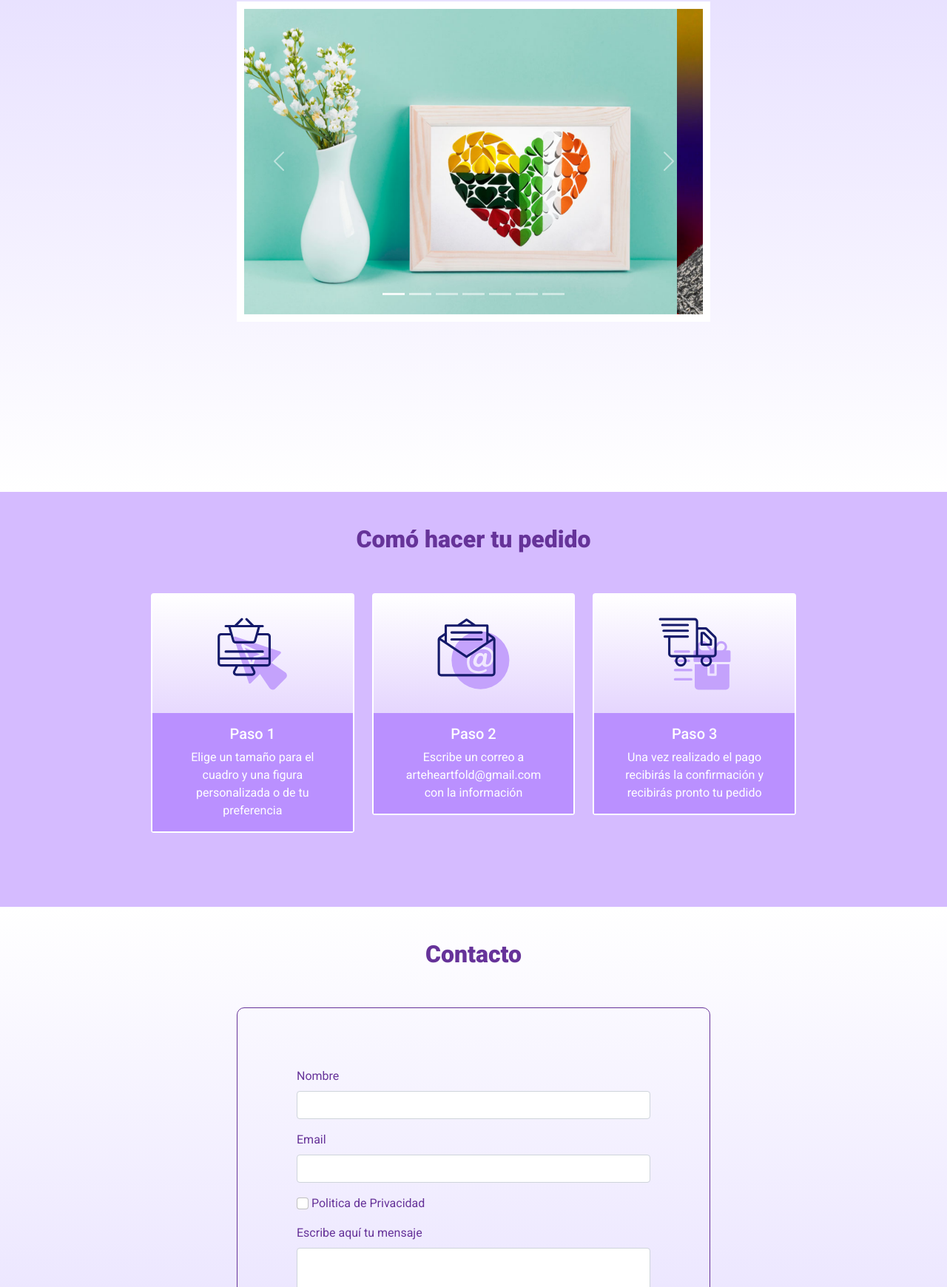
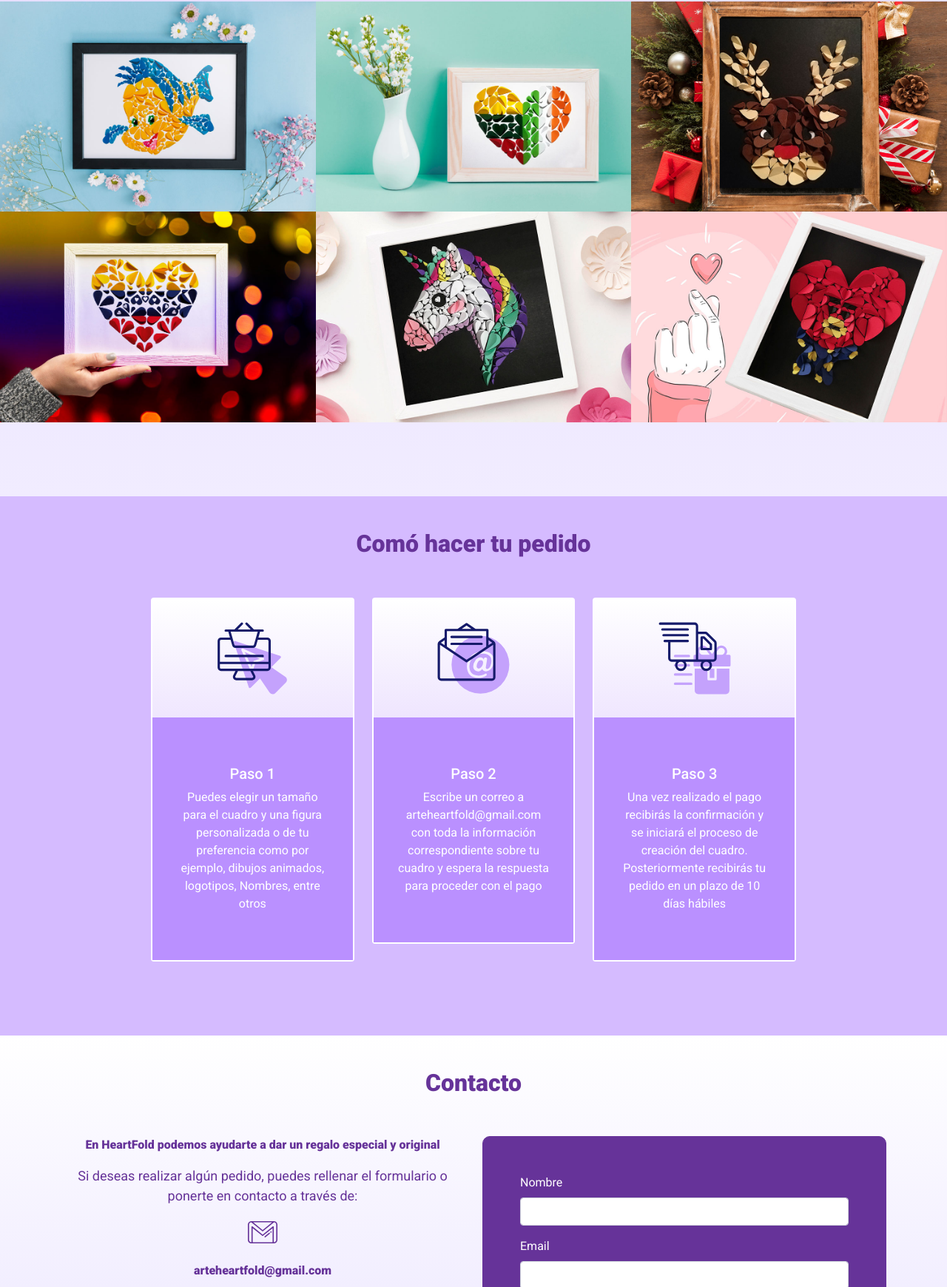
Before and after one commit to AgodoyDesign/heartfold-agodoydesign, a website: page index.html in a window 1280 px wide. Shown: the part 1658-3398 px from the top of the page at 74% size. Drawn offline with nearby package versions, Linux system fonts and the light colour scheme; some packages are replaced by stand-ins of ours; a script that the page names is missing.

Commit message:
ajustes finales

```diff
--- a/index.html
+++ b/index.html
@@ -7,8 +7,10 @@
 
     <!-- SEO -->
     <meta name= "description" content=" En HeartFold creamos cuadros con una técnica de corazones doblados a la mitad, formando figuras personalizadas, ideales para regalar como detalle totalmente original">
-    <meta name= "keywords" content=" Manualidades, Regalo Personalizado, Artesania, Corazones, Hecho a mano, Regalo Original, Heartfold">
+    <meta name= "keywords" content="Manualidades, Regalo Personalizado, Artesania, Corazones, Hecho a mano, Regalo Original, Heartfold">
     <meta name= "author" content="HeartFold">
+
+    <link rel="stylesheet" href="https://cdnjs.cloudflare.com/ajax/libs/baguettebox.js/1.8.1/baguetteBox.min.css">
 
     <!-- Open graph - Esto es lo que va a ver la gente cuando uno comparte la imagen -->
     <meta property="og:locale" content="es_ES">
@@ -82,48 +84,50 @@
         <!-- Sección 2 -->
         <section id="galeria-de-creaciones">
           <h2>Galería de Creaciones</h2>
-                <div id="carouselExampleIndicators" class="carousel slide col-sm-6 mx-auto galeria" data-bs-ride="carousel">
-                  <ol class="carousel-indicators">
-                    <li data-bs-target="#carouselExampleIndicators" data-bs-slide-to="0" class="active"></li>
-                    <li data-bs-target="#carouselExampleIndicators" data-bs-slide-to="1"></li>
-                    <li data-bs-target="#carouselExampleIndicators" data-bs-slide-to="2"></li>
-                    <li data-bs-target="#carouselExampleIndicators" data-bs-slide-to="3"></li>
-                    <li data-bs-target="#carouselExampleIndicators" data-bs-slide-to="4"></li>
-                    <li data-bs-target="#carouselExampleIndicators" data-bs-slide-to="5"></li>
-                    <li data-bs-target="#carouselExampleIndicators" data-bs-slide-to="6"></li>
-                  </ol>
-                  <div class="carousel-inner">
-                    <div class="carousel-item active">
-                      <img src="img/cuadro-bandera-lituania-irlanda.jpg" class="d-block w-100" alt="Cuadro de banderas de Lituania e Irlanda realizada con corazones de colores doblados a la mitad">
+          <div class="tz-gallery">
+
+            <div class="row row-hf">
+                <div class="col-sm-12 col-md-4">
+                    <a class="lightbox " href="img/cuadro-flounder-la-sirenita.jpg">
+                        <img src="img/cuadro-flounder-la-sirenita.jpg" alt="Cuadro de dibujo animado flounder de la sirenita realizado con corazones de colores doblados a la mitad">
+                    </a>
                 </div>
-                    <div class="carousel-item">
-                      <img src="img/cuadro-bandera-de-venezuela-con-corazones.jpg" class="d-block w-100" alt="Cuadro de bandera de venezuela realizada con corazones de colores doblados a la mitad">
+                <div class="col-sm-6 col-md-4">
+                    <a class="lightbox" href="img/cuadro-bandera-lituania-irlanda.jpg">
+                        <img src="img/cuadro-bandera-lituania-irlanda.jpg" alt="Cuadro de banderas de Lituania e Irlanda realizada con corazones de colores doblados a la mitad">
+                    </a>
                 </div>
-                    <div class="carousel-item">
-                      <img src="img/cuadro-flounder-la-sirenita.jpg" class="d-block w-100" alt="Cuadro de dibujo animado flounder de la sirenita realizado con corazones de colores doblados a la mitad">
+                <div class="col-sm-6 col-md-4">
+                    <a class="lightbox" href="img/cuadro-reno-navidad.jpg">
+                        <img src="img/cuadro-reno-navidad.jpg" alt="Cuadro de reno navideño realizado con corazones de colores doblados a la mitad">
+                    </a>
                 </div>
-                    <div class="carousel-item">
-                      <img src="img/cuadro-dibujo-tata-bts21.jpg" class="d-block w-100" alt="Cuadro de dibujo tata de BTS21 realizado con corazones de colores doblados a la mitad">
+                <div class="col-sm-6 col-md-4">
+                    <a class="lightbox" href="img/cuadro-bandera-de-venezuela-con-corazones.jpg">
+                        <img src="img/cuadro-bandera-de-venezuela-con-corazones.jpg" alt="Cuadro de bandera de venezuela realizada con corazones de colores doblados a la mitad">
+                    </a>
                 </div>
-                    <div class="carousel-item">
-                      <img src="img/cuadro-reno-navidad.jpg" class="d-block w-100" alt="Cuadro de reno de navidad realizado con corazones de colores doblados a la mitad">
+                <div class="col-sm-6 col-md-4">
+                    <a class="lightbox" href="img/cuadro-unicornio-con-corazones.jpg">
+                        <img src="img/cuadro-unicornio-con-corazones.jpg" alt="Cuadro de unicornio de colores realizada con corazones de colores doblados a la mitad">
+                    </a>
                 </div>
-                    <div class="carousel-item">
-                      <img src="img/cuadro-unicornio-con-corazones.jpg" class="d-block w-100" alt="Cuadro de unicornio realizado con corazones de colores doblados a la mitad">
-                    </div>
-                  </div>
-                  <a class="carousel-control-prev" href="#carouselExampleIndicators" role="button" data-bs-slide="prev">
-                    <span class="carousel-control-prev-icon" aria-hidden="true"></span>
-                    <span class="visually-hidden">Previous</span>
-                  </a>
-                  <a class="carousel-control-next" href="#carouselExampleIndicators" role="button" data-bs-slide="next">
-                    <span class="carousel-control-next-icon" aria-hidden="true"></span>
-                    <span class="visually-hidden">Next</span>
+                <div class="col-sm-6 col-md-4">
+                    <a class="lightbox" href="img/cuadro-dibujo-tata-bts21.jpg">
+                        <img src="img/cuadro-dibujo-tata-bts21.jpg" alt="Cuadro de tata bts21 realizada con corazones de colores doblados a la mitad">
                     </a>
                 </div>
 
+            </div>
+
+        </div>
+
+    <script src="https://cdnjs.cloudflare.com/ajax/libs/baguettebox.js/1.8.1/baguetteBox.min.js"></script>
+    <script>
+        baguetteBox.run('.tz-gallery');
+    </script>
+
       </section>
-
         <!-- Sección 3 -->
             <section id="como-hacer-tu-pedido">
                 <h2>Comó hacer tu pedido</h2>
@@ -133,7 +137,7 @@
                       <img src="img/icono-seleccion-compra.svg" class="card-img-top card-img-hf mx-auto" alt="Icono de seleccion de compra">
                       <div class="card-body card-body-hf">
                         <h5 class="card-title text-center">Paso 1</h5>
-                        <p class="card-text card-text-hf text-center">Elige un tamaño para el cuadro y una figura personalizada o de tu preferencia</p>
+                        <p class="card-text card-text-hf text-center"> Puedes elegir un tamaño para el cuadro y una figura personalizada o de tu preferencia como por ejemplo, dibujos animados, logotipos, Nombres, entre otros</p>
                       </div>
                     </div>
                   </div>
@@ -142,7 +146,7 @@
                       <img src="img/icono-email.svg" class="card-img-top card-img-hf mx-auto" alt="Icono de email">
                       <div class="card-body card-body-hf">
                         <h5 class="card-title text-center">Paso 2</h5>
-                        <p class="card-text card-text-hf text-center">Escribe un correo a arteheartfold@gmail.com con la información</p>
+                        <p class="card-text card-text-hf text-center">Escribe un correo a arteheartfold@gmail.com con toda la información correspondiente sobre tu cuadro y espera la respuesta para proceder con el pago </p>
                       </div>
                     </div>
                   </div>
@@ -151,7 +155,7 @@
                       <img src="img/icono-camion-de-reparto.svg" class="card-img-top card-img-hf mx-auto" alt="Icono de camión de reparto">
                       <div class="card-body card-body-hf">
                         <h5 class="card-title text-center">Paso 3</h5>
-                        <p class="card-text card-text-hf text-center">Una vez realizado el pago recibirás la confirmación y recibirás pronto tu pedido</p>
+                        <p class="card-text card-text-hf text-center">Una vez realizado el pago recibirás la confirmación y se iniciará el proceso de creación del cuadro. Posteriormente recibirás tu pedido en un plazo de 10 días hábiles</p>
                       </div>
                     </div>
                   </div>
@@ -161,12 +165,27 @@
         <!-- Sección 4 -->
             <section id="contacto">
                 <h2>Contacto</h2>
-                <form class="formulario col-sm-6 mx-auto">
+                <div class="container">
+                  <div class="row">
+                    <div class="col">
+                      <p class="texto-contacto-bold text-center">En HeartFold podemos ayudarte a dar un regalo especial y original</p>
+                      <p class="texto-contacto text-center">Si deseas realizar algún pedido, puedes rellenar el formulario o ponerte en contacto a través de:</p>
+                      <img class="icono-email" src="img/gmail.svg" alt="Icono de contacto de gmail"></img>
+                      <p class="text-center texto-contacto-bold">arteheartfold@gmail.com</p>
+                      <img class="icono-email" src="img/whatsapp.svg" alt="Icono de contacto de Whatsapp"></img>
+                      <p class="text-center texto-contacto-bold">(+34) 684043174</p>
+                      <img class="icono-email" src="img/facebook.svg" alt="Icono red social facebook"></img>
+                      <p class="text-center texto-contacto-bold">arteheartfold</p>
+                      <img class="icono-email" src="img/instagram.svg" alt="Icono red social instagram"></img>
+                      <p class="text-center texto-contacto-bold">@arteheartfold</p>
+
+                    </div>
+                    <div class="col">
+                      <div> <form class="formulario">
                         <div class="mb-3">
                           <label for="exampleInputName" class="form-label">Nombre</label>
                           <input type="text" class="form-control">
                         </div>
-
                       <div class="mb-3">
                         <label for="exampleInputEmail1" class="form-label">Email</label>
                         <input type="email" class="form-control" id="exampleInputEmail1" aria-describedby="emailHelp">
@@ -185,6 +204,7 @@
 
                       <button type="submit" class="btn btn-primary btn-primary-hf mx-auto col-sm-6">Enviar</button>
                     </form>
+                    </div>
 
             </section>
 
@@ -195,6 +215,7 @@
         <a href="http://www.instagram.com/arteheartfold"><img src="img/icono-instagram.svg" alt="Boton para ir a red social instagram"></a>
         <a href="https://web.whatsapp.com/"><img src="img/icono-wsp.svg" alt="Boton para ir Whatsapp"></a>
       </div>
+
 
      <!-- Área de pie de página -->
       <footer class="footer">
--- a/scss/base/_color.scss
+++ b/scss/base/_color.scss
@@ -4,16 +4,16 @@ $colorterciario:#9f63cf;
 $colorbase:white;
 $colortext:#6d6d6d;
 
-.navbarpropio a, h2, .titulo-definicion, .formulario {
+.navbarpropio a, h2, .titulo-definicion, .formulario, .texto-contacto, .texto-contacto-bold {
     color:$colorprimario;
 
 }
 
-.btn-primary-hf, .footer {
+.footer, .formulario {
     background-color:$colorprimario;
 }
 
-.button {
+.button, .btn-primary-hf {
     background-color:$colorterciario;
 }
 .navbarpropio a:hover, .nav-footer a:hover  {
@@ -24,7 +24,7 @@ $colortext:#6d6d6d;
     background-color:$colorsecundario;
 }
 
-.title-1-home, .title-2-home, h1, .title-4-home, .button , .button:hover, #que-es-heartfold, .card-text-hf, #como-hacer-tu-pedido, #contacto, .footer, .nav-footer a {
+.title-1-home, .title-2-home, h1, .title-4-home, .button , .button:hover, #que-es-heartfold, .card-text-hf, #como-hacer-tu-pedido, #contacto, .footer, .nav-footer a, .formulario {
     color:$colorbase;
 }
 
--- a/scss/base/_fonts.scss
+++ b/scss/base/_fonts.scss
@@ -4,7 +4,7 @@ body {
     font-family:$font-primary;
 }
 
-.navbarpropio a {
+.navbarpropio a, .texto-contacto{
     font-size:18px;
 }
 
@@ -36,3 +36,7 @@ h2 {
     justify-content:center;
     padding: 50px 0px;
 }
+
+.texto-contacto-bold {
+    font-weight: 800;
+}
--- a/scss/components/_buttons.scss
+++ b/scss/components/_buttons.scss
@@ -17,4 +17,8 @@
     display: flex;
     justify-content: center;
     border:none;
+
+    &.btn-primary-hf:hover {
+        transition: 1s ease-in-out;
+    }
 }
--- a/scss/components/_sections.scss
+++ b/scss/components/_sections.scss
@@ -83,6 +83,13 @@
     width: 70%;
 }
 
+@media (max-width: 992px) {
+    .box-hf{
+        width: 90%;
+    }
+
+}
+
 .card-hf {
     background-image:linear-gradient(#fff, #cfb3fd);
     border:2px solid #fff;
@@ -91,7 +98,7 @@
 
 .card-img-hf {
     width: 100px;
-    margin:30px 30px
+    margin:30px 30px;
 
 }
 
@@ -101,7 +108,7 @@
 
 .card-body-hf {
     background-color: #ba90ff;
-    padding: 1rem 2rem;
+    padding: 4rem 2rem;
 }
 
 .fila {
@@ -131,25 +138,24 @@
     max-width: 400px;
     display: block;
     margin: auto;
+    &:hover {
+        transition: all .4s ease;
+        transform: rotate(360deg);
+    }
 }
-
-.icono-heartfold1:hover {
-    transition: all .4s ease;
-    transform: rotate(360deg);
-}
-
 .definicion-heartfold {
     font-size: 18px;
     width: 89%;
 }
 
 #galeria-de-creaciones {
-    height: 800px;
-    background-image:linear-gradient(#e4dcff, #fff);
+    height: auto;
+    background-image:linear-gradient(#e4dcff, #f1ecff);
+    padding: 0 0 100px 0;
 }
 @media (max-width: 992px) {
     #galeria-de-creaciones {
-        height:600px;
+        height:auto;
     }
 }
 .galeria-creaciones {
@@ -164,10 +170,6 @@
     transition: all .4s ease;
 }
 
-.imgzoom:hover {
-    width: 100%;
-    transform:scale(1.2) rotate(20deg);
-}
 
 #como-hacer-tu-pedido {
     height: auto;
@@ -176,19 +178,27 @@
 }
 
 #contacto {
-    height: 750px;
+    height: auto;
     background-image:linear-gradient( #fff, #e4dcff);
+    padding: 0px 0 60px 0;
+}
+
+.icono-email {
+    width:40px;
+    display: flex;
+    margin: 0 auto 20px;
 }
 
 .formulario {
-    padding:80px;
+    padding:50px;
     border:1px solid $colorprimario;
     border-radius:10px;
 }
 
+
 @media (max-width: 992px) {
     .formulario {
-        padding: 0px 40px 0px 40px;
+        padding: 40px;
         border:none;
     }
 }
@@ -201,3 +211,31 @@
     border-radius: 3px;
     background-color: #fff;
 }
+
+.row-hf {
+    --bs-gutter-x:0px;
+  }
+  .tz-gallery .row > div {
+    padding: 0px;
+    --bs-gutter-x:0px;
+  }
+
+  .tz-gallery .lightbox img {
+    width: 100%;
+    border-radius: 0;
+    position: relative;
+  }
+
+
+  .baguetteBox-button {
+    background-color: transparent !important;
+  }
+
+  #galeria-de-creaciones {
+    height: 100%;
+    background-color: #eddaff;
+  }
+
+  .row-hf {
+    width: 100%;
+  }
```
Also changed, not shown: css/style.css, img/email.svg (added), img/facebook.svg (added), img/gmail.svg (added), img/instagram.svg (added), img/telefono-movil.svg (added), img/whatsapp.svg (added), 1 other file. Lines whose indentation alone changed are shown as unchanged.
